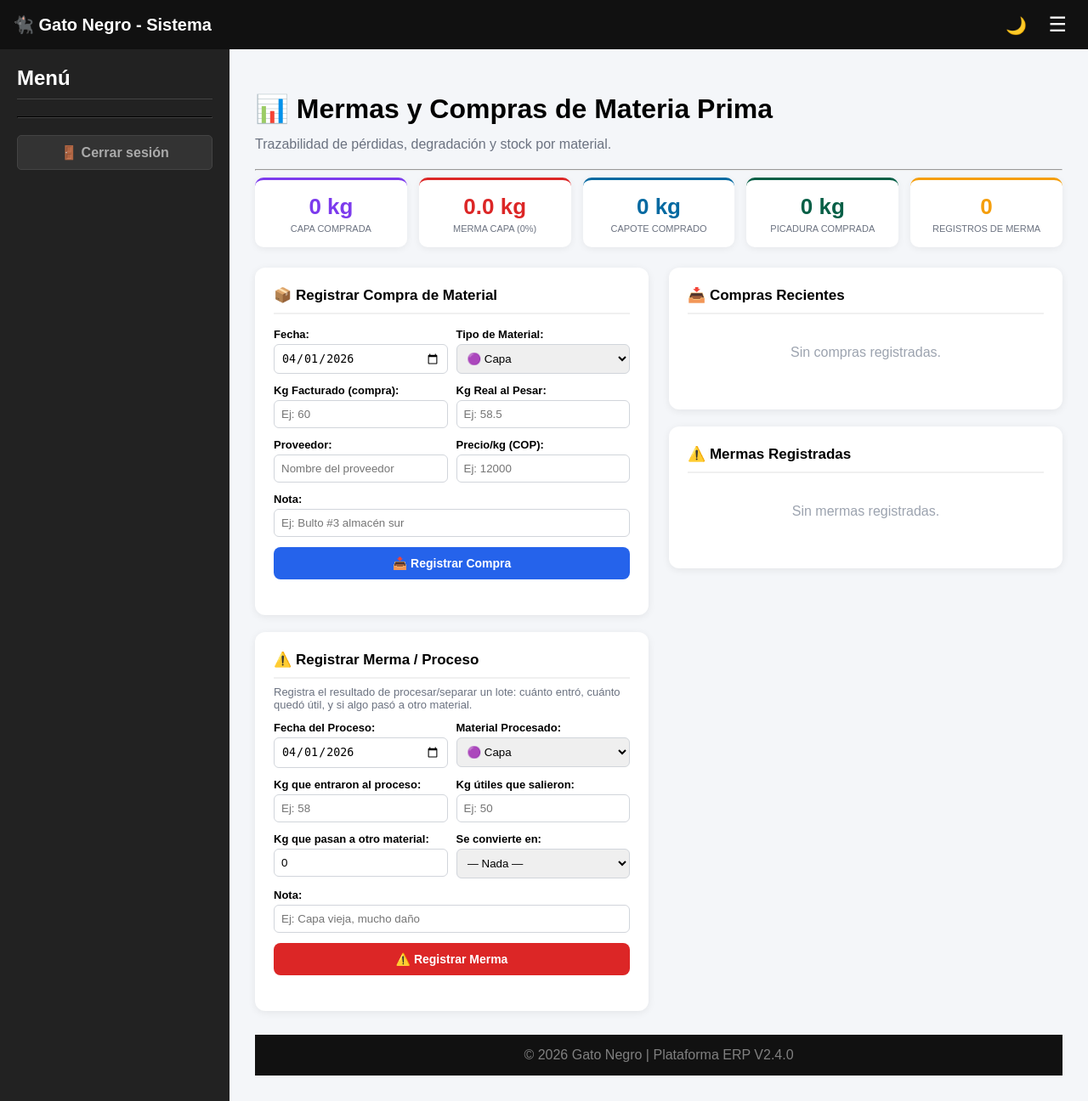
After one commit to Gonzalo-Jaimes/Gato-negro, a Node server app: template views/mermas.ejs in a window 1280 px wide. The commit adds this page. Shown: the whole page at 85% size. Run offline with Node 20, Linux system fonts and the light colour scheme; the template is opened without the code that fills it, so the values that code supplies are empty; some libraries are stand-ins or nearby versions.

Commit message:
v2.8.0: Mermas y compras materia prima, division de sacos, link mermas en menu

```diff
--- a/server.js
+++ b/server.js
@@ -1168,7 +1168,119 @@ app.get('/maquina/:id/qr', async (req, res) => {
     }
 });
 
+// ==================== MÓDULO MERMAS Y COMPRAS (V2.8) ====================
+
+// --- VISTA PRINCIPAL DE MERMAS ---
+app.get('/mermas', async (req, res) => {
+    if (!req.session.rol || req.session.rol !== 'admin') return res.redirect('/');
+    try {
+        const { data: compras } = await supabase.from('compras_materia_prima')
+            .select('*').order('fecha', { ascending: false }).limit(50);
+        const { data: mermas } = await supabase.from('mermas_material')
+            .select('*').order('fecha', { ascending: false }).limit(50);
+        res.render('mermas', { compras: compras || [], mermas: mermas || [] });
+    } catch(e) {
+        console.error('Error /mermas:', e);
+        res.render('mermas', { compras: [], mermas: [] });
+    }
+});
+
+// --- REGISTRAR COMPRA DE MATERIAL ---
+app.post('/registrar_compra_material', async (req, res) => {
+    if (!req.session.rol || req.session.rol !== 'admin') return res.redirect('/');
+    const { fecha, tipo, kg_comprado, kg_pesado, proveedor, precio_kg, nota } = req.body;
+    try {
+        await supabase.from('compras_materia_prima').insert([{
+            fecha,
+            tipo,
+            kg_comprado: parseFloat(kg_comprado),
+            kg_pesado:   kg_pesado   ? parseFloat(kg_pesado)   : null,
+            proveedor:   proveedor   || null,
+            precio_kg:   precio_kg   ? parseFloat(precio_kg)   : null,
+            nota:        nota        || null
+        }]);
+        res.redirect('/mermas?ok=compra');
+    } catch(e) {
+        console.error('Error registrar compra:', e);
+        res.redirect('/mermas?error=compra');
+    }
+});
+
+// --- REGISTRAR MERMA ---
+app.post('/registrar_merma', async (req, res) => {
+    if (!req.session.rol || req.session.rol !== 'admin') return res.redirect('/');
+    const { fecha, tipo_origen, kg_entrada, kg_util, kg_degradado, tipo_destino, nota } = req.body;
+    try {
+        await supabase.from('mermas_material').insert([{
+            fecha,
+            tipo_origen,
+            kg_entrada:   parseFloat(kg_entrada),
+            kg_util:      parseFloat(kg_util),
+            kg_degradado: kg_degradado ? parseFloat(kg_degradado) : 0,
+            tipo_destino: tipo_destino || null,
+            nota:         nota         || null
+        }]);
+        res.redirect('/mermas?ok=merma');
+    } catch(e) {
+        console.error('Error registrar merma:', e);
+        res.redirect('/mermas?error=merma');
+    }
+});
+
 // ==================== MÓDULO PICADURA PROCESADA (V2.7) ====================
+
+// --- DIVIDIR SACO EN MENORES ---
+// Toma un saco disponible, lo reemplaza por sacos de menor tamaño
+app.post('/dividir_saco', async (req, res) => {
+    if (!req.session.rol || req.session.rol !== 'admin') return res.json({ ok: false });
+    const { saco_id, distribuciones } = req.body;
+    // distribuciones: [{ peso_kg: 7, cantidad: 4 }, { peso_kg: 14, cantidad: 1 }]
+    if (!saco_id || !distribuciones || distribuciones.length === 0) {
+        return res.json({ ok: false, msg: 'Datos incompletos' });
+    }
+    try {
+        // 1. Obtener el saco original
+        const { data: saco, error: errSaco } = await supabase.from('sacos_picadura')
+            .select('*').eq('id', saco_id).eq('estado', 'disponible').single();
+        if (errSaco || !saco) return res.json({ ok: false, msg: 'Saco no encontrado o no disponible' });
+
+        // 2. Calcular total de kg solicitados
+        const totalNuevo = distribuciones.reduce((acc, d) => acc + (parseFloat(d.peso_kg) * parseInt(d.cantidad)), 0);
+        if (totalNuevo > parseFloat(saco.peso_kg) + 0.01) {
+            return res.json({ ok: false, msg: `Total de nuevos sacos (${totalNuevo}kg) excede el saco original (${saco.peso_kg}kg)` });
+        }
+
+        // 3. Obtener el número más alto actual de ese lote para continuar numeración
+        const { data: ultimos } = await supabase.from('sacos_picadura')
+            .select('numero_saco').eq('lote_id', saco.lote_id)
+            .order('numero_saco', { ascending: false }).limit(1);
+        let contador = (ultimos?.[0]?.numero_saco || 0) + 1;
+
+        // 4. Crear los sacos nuevos
+        const nuevos = [];
+        distribuciones.forEach(d => {
+            for (let i = 0; i < parseInt(d.cantidad); i++) {
+                nuevos.push({ lote_id: saco.lote_id, numero_saco: contador++, peso_kg: parseFloat(d.peso_kg), tipo: 'estandar', estado: 'disponible' });
+            }
+        });
+
+        // Sobrante si no se distribuyó todo el peso
+        const sobrante = parseFloat((parseFloat(saco.peso_kg) - totalNuevo).toFixed(2));
+        if (sobrante > 0.1) {
+            nuevos.push({ lote_id: saco.lote_id, numero_saco: contador++, peso_kg: sobrante, tipo: 'sobrante', estado: 'disponible' });
+        }
+
+        await supabase.from('sacos_picadura').insert(nuevos);
+
+        // 5. Eliminar el saco original (cambiar a estado especial)
+        await supabase.from('sacos_picadura').update({ estado: 'dividido' }).eq('id', saco_id);
+
+        return res.json({ ok: true, msg: `Saco #${saco.numero_saco} dividido en ${nuevos.length} sacos.`, nuevos_count: nuevos.length });
+    } catch(e) {
+        console.error('Error dividir saco:', e);
+        return res.json({ ok: false, msg: e.message });
+    }
+});
 
 // --- VISTA PRINCIPAL DE PICADURA ---
 app.get('/picadura', async (req, res) => {
--- /dev/null
+++ b/views/mermas.ejs
@@ -0,0 +1,258 @@
+<%- include('partials/header') %>
+
+<style>
+/* === MÓDULO MERMA Y COMPRAS V2.8 === */
+.merma-grid   { display: grid; grid-template-columns: 1fr 1fr; gap: 24px; margin-bottom: 28px; }
+.merma-card   { background: white; border-radius: 12px; padding: 22px; box-shadow: 0 2px 10px rgba(0,0,0,0.07); }
+.merma-card h3 { margin: 0 0 16px 0; font-size: 17px; border-bottom: 2px solid #f0f0f0; padding-bottom: 10px; }
+.tipo-badge   { display: inline-block; padding: 3px 12px; border-radius: 20px; font-size: 12px; font-weight: bold; }
+.tipo-capa    { background: #7c3aed; color: white; }
+.tipo-capote  { background: #0369a1; color: white; }
+.tipo-picadura { background: #065f46; color: white; }
+.kpi-row      { display: flex; gap: 14px; margin-bottom: 24px; flex-wrap: wrap; }
+.kpi-box      { flex: 1; min-width: 120px; background: white; border-radius: 10px; padding: 16px; text-align: center; box-shadow: 0 2px 8px rgba(0,0,0,0.06); border-top: 3px solid #2563eb; }
+.kpi-num      { font-size: 26px; font-weight: 900; }
+.kpi-lbl      { font-size: 11px; text-transform: uppercase; color: #6b7280; margin-top: 4px; }
+.merma-pos    { color: #dc2626; }
+.merma-neg    { color: #16a34a; }
+.merma-cero   { color: #6b7280; }
+.btn-sm       { padding: 6px 14px; border: none; border-radius: 6px; cursor: pointer; font-size: 13px; font-weight: bold; }
+/* Dark mode */
+html.dark-mode .merma-card  { background: #111 !important; border: 1px solid #2d2d2d !important; color: #e5e7eb !important; }
+html.dark-mode .merma-card h3 { border-bottom-color: #2d2d2d !important; color: #f3f4f6 !important; }
+html.dark-mode .kpi-box     { background: #111 !important; border: 1px solid #2d2d2d !important; color: #e5e7eb !important; }
+html.dark-mode .kpi-lbl     { color: #6b7280 !important; }
+@media (max-width:700px) { .merma-grid { grid-template-columns: 1fr; } }
+</style>
+
+<h1>📊 Mermas y Compras de Materia Prima</h1>
+<p style="color:#6b7280; margin-top:-8px; margin-bottom:20px;">Trazabilidad de pérdidas, degradación y stock por material.</p>
+<hr>
+
+<!-- KPIs resumen -->
+<div class="kpi-row">
+    <%
+        const totalCompradoCapa    = compras.filter(c=>c.tipo==='capa').reduce((a,c)=>a+parseFloat(c.kg_comprado||0),0);
+        const totalCompradoCapote  = compras.filter(c=>c.tipo==='capote').reduce((a,c)=>a+parseFloat(c.kg_comprado||0),0);
+        const totalCompradoPic     = compras.filter(c=>c.tipo==='picadura_bruta').reduce((a,c)=>a+parseFloat(c.kg_comprado||0),0);
+        const totalMermaCapa       = mermas.filter(m=>m.tipo_origen==='capa').reduce((a,m)=>a+parseFloat(m.kg_merma||0),0);
+        const totalMermaCapote     = mermas.filter(m=>m.tipo_origen==='capote').reduce((a,m)=>a+parseFloat(m.kg_merma||0),0);
+        const totalMermaPic        = mermas.filter(m=>m.tipo_origen==='picadura_bruta').reduce((a,m)=>a+parseFloat(m.kg_merma||0),0);
+        const pctMermaCapa         = totalCompradoCapa > 0 ? ((totalMermaCapa/totalCompradoCapa)*100).toFixed(1) : 0;
+    %>
+    <div class="kpi-box" style="border-top-color:#7c3aed;">
+        <div class="kpi-num" style="color:#7c3aed;"><%= totalCompradoCapa.toFixed(0) %> kg</div>
+        <div class="kpi-lbl">Capa Comprada</div>
+    </div>
+    <div class="kpi-box" style="border-top-color:#dc2626;">
+        <div class="kpi-num merma-pos"><%= totalMermaCapa.toFixed(1) %> kg</div>
+        <div class="kpi-lbl">Merma Capa (<%= pctMermaCapa %>%)</div>
+    </div>
+    <div class="kpi-box" style="border-top-color:#0369a1;">
+        <div class="kpi-num" style="color:#0369a1;"><%= totalCompradoCapote.toFixed(0) %> kg</div>
+        <div class="kpi-lbl">Capote Comprado</div>
+    </div>
+    <div class="kpi-box" style="border-top-color:#065f46;">
+        <div class="kpi-num" style="color:#065f46;"><%= totalCompradoPic.toFixed(0) %> kg</div>
+        <div class="kpi-lbl">Picadura Comprada</div>
+    </div>
+    <div class="kpi-box" style="border-top-color:#f59e0b;">
+        <div class="kpi-num" style="color:#f59e0b;"><%= mermas.length %></div>
+        <div class="kpi-lbl">Registros de Merma</div>
+    </div>
+</div>
+
+<div class="merma-grid">
+
+    <!-- COLUMNA IZQUIERDA: Formularios -->
+    <div>
+
+        <!-- REGISTRAR COMPRA -->
+        <div class="merma-card" style="margin-bottom:20px;">
+            <h3>📦 Registrar Compra de Material</h3>
+            <form action="/registrar_compra_material" method="POST">
+                <div style="display:grid; grid-template-columns:1fr 1fr; gap:10px; margin-bottom:12px;">
+                    <div>
+                        <label style="font-size:13px; font-weight:bold; display:block; margin-bottom:4px;">Fecha:</label>
+                        <input type="date" name="fecha" value="<%= new Date().toISOString().slice(0,10) %>" required style="width:100%; padding:8px; border:1px solid #d1d5db; border-radius:6px; box-sizing:border-box;">
+                    </div>
+                    <div>
+                        <label style="font-size:13px; font-weight:bold; display:block; margin-bottom:4px;">Tipo de Material:</label>
+                        <select name="tipo" required style="width:100%; padding:8px; border:1px solid #d1d5db; border-radius:6px; box-sizing:border-box;">
+                            <option value="capa">🟣 Capa</option>
+                            <option value="capote">🔵 Capote</option>
+                            <option value="picadura_bruta">🟢 Picadura Bruta</option>
+                        </select>
+                    </div>
+                </div>
+                <div style="display:grid; grid-template-columns:1fr 1fr; gap:10px; margin-bottom:12px;">
+                    <div>
+                        <label style="font-size:13px; font-weight:bold; display:block; margin-bottom:4px;">Kg Facturado (compra):</label>
+                        <input type="number" name="kg_comprado" step="0.1" min="0.1" placeholder="Ej: 60" required style="width:100%; padding:8px; border:1px solid #d1d5db; border-radius:6px; box-sizing:border-box;">
+                    </div>
+                    <div>
+                        <label style="font-size:13px; font-weight:bold; display:block; margin-bottom:4px;">Kg Real al Pesar:</label>
+                        <input type="number" name="kg_pesado" step="0.1" min="0" placeholder="Ej: 58.5" style="width:100%; padding:8px; border:1px solid #d1d5db; border-radius:6px; box-sizing:border-box;">
+                    </div>
+                </div>
+                <div style="display:grid; grid-template-columns:1fr 1fr; gap:10px; margin-bottom:12px;">
+                    <div>
+                        <label style="font-size:13px; font-weight:bold; display:block; margin-bottom:4px;">Proveedor:</label>
+                        <input type="text" name="proveedor" placeholder="Nombre del proveedor" style="width:100%; padding:8px; border:1px solid #d1d5db; border-radius:6px; box-sizing:border-box;">
+                    </div>
+                    <div>
+                        <label style="font-size:13px; font-weight:bold; display:block; margin-bottom:4px;">Precio/kg (COP):</label>
+                        <input type="number" name="precio_kg" step="1" min="0" placeholder="Ej: 12000" style="width:100%; padding:8px; border:1px solid #d1d5db; border-radius:6px; box-sizing:border-box;">
+                    </div>
+                </div>
+                <div style="margin-bottom:12px;">
+                    <label style="font-size:13px; font-weight:bold; display:block; margin-bottom:4px;">Nota:</label>
+                    <input type="text" name="nota" placeholder="Ej: Bulto #3 almacén sur" style="width:100%; padding:8px; border:1px solid #d1d5db; border-radius:6px; box-sizing:border-box;">
+                </div>
+                <button type="submit" style="background:#2563eb; color:white; border:none; padding:11px; width:100%; border-radius:8px; font-weight:bold; font-size:14px; cursor:pointer;">📥 Registrar Compra</button>
+            </form>
+        </div>
+
+        <!-- REGISTRAR MERMA -->
+        <div class="merma-card">
+            <h3>⚠️ Registrar Merma / Proceso</h3>
+            <p style="font-size:13px; color:#6b7280; margin-top:-8px; margin-bottom:12px;">Registra el resultado de procesar/separar un lote: cuánto entró, cuánto quedó útil, y si algo pasó a otro material.</p>
+            <form action="/registrar_merma" method="POST">
+                <div style="display:grid; grid-template-columns:1fr 1fr; gap:10px; margin-bottom:12px;">
+                    <div>
+                        <label style="font-size:13px; font-weight:bold; display:block; margin-bottom:4px;">Fecha del Proceso:</label>
+                        <input type="date" name="fecha" value="<%= new Date().toISOString().slice(0,10) %>" required style="width:100%; padding:8px; border:1px solid #d1d5db; border-radius:6px; box-sizing:border-box;">
+                    </div>
+                    <div>
+                        <label style="font-size:13px; font-weight:bold; display:block; margin-bottom:4px;">Material Procesado:</label>
+                        <select name="tipo_origen" required style="width:100%; padding:8px; border:1px solid #d1d5db; border-radius:6px; box-sizing:border-box;" onchange="actualizarDestinos(this.value)">
+                            <option value="capa">🟣 Capa</option>
+                            <option value="capote">🔵 Capote</option>
+                            <option value="picadura_bruta">🟢 Picadura Bruta</option>
+                        </select>
+                    </div>
+                </div>
+                <div style="display:grid; grid-template-columns:1fr 1fr; gap:10px; margin-bottom:12px;">
+                    <div>
+                        <label style="font-size:13px; font-weight:bold; display:block; margin-bottom:4px;">Kg que entraron al proceso:</label>
+                        <input type="number" name="kg_entrada" id="inp-entrada" step="0.1" min="0.1" placeholder="Ej: 58" required style="width:100%; padding:8px; border:1px solid #d1d5db; border-radius:6px; box-sizing:border-box;" oninput="calcMerma()">
+                    </div>
+                    <div>
+                        <label style="font-size:13px; font-weight:bold; display:block; margin-bottom:4px;">Kg útiles que salieron:</label>
+                        <input type="number" name="kg_util" id="inp-util" step="0.1" min="0" placeholder="Ej: 50" required style="width:100%; padding:8px; border:1px solid #d1d5db; border-radius:6px; box-sizing:border-box;" oninput="calcMerma()">
+                    </div>
+                </div>
+                <div id="merma-preview" style="display:none; background:#fef2f2; border:1px solid #fca5a5; border-radius:8px; padding:10px; margin-bottom:12px; font-size:13px;">
+                    Merma calculada: <strong id="txt-merma" style="color:#dc2626;"></strong>
+                </div>
+                <div style="display:grid; grid-template-columns:1fr 1fr; gap:10px; margin-bottom:12px;" id="seccion-degradado">
+                    <div>
+                        <label style="font-size:13px; font-weight:bold; display:block; margin-bottom:4px;">Kg que pasan a otro material:</label>
+                        <input type="number" name="kg_degradado" step="0.1" min="0" value="0" placeholder="0" style="width:100%; padding:8px; border:1px solid #d1d5db; border-radius:6px; box-sizing:border-box;">
+                    </div>
+                    <div>
+                        <label style="font-size:13px; font-weight:bold; display:block; margin-bottom:4px;">Se convierte en:</label>
+                        <select name="tipo_destino" id="sel-destino" style="width:100%; padding:8px; border:1px solid #d1d5db; border-radius:6px; box-sizing:border-box;">
+                            <option value="">— Nada —</option>
+                            <option value="capote">Capote</option>
+                            <option value="picadura_bruta">Picadura Bruta</option>
+                        </select>
+                    </div>
+                </div>
+                <div style="margin-bottom:12px;">
+                    <label style="font-size:13px; font-weight:bold; display:block; margin-bottom:4px;">Nota:</label>
+                    <input type="text" name="nota" placeholder="Ej: Capa vieja, mucho daño" style="width:100%; padding:8px; border:1px solid #d1d5db; border-radius:6px; box-sizing:border-box;">
+                </div>
+                <button type="submit" style="background:#dc2626; color:white; border:none; padding:11px; width:100%; border-radius:8px; font-weight:bold; font-size:14px; cursor:pointer;">⚠️ Registrar Merma</button>
+            </form>
+        </div>
+
+    </div>
+
+    <!-- COLUMNA DERECHA: Historial -->
+    <div>
+        <!-- COMPRAS RECIENTES -->
+        <div class="merma-card" style="margin-bottom:20px;">
+            <h3>📥 Compras Recientes</h3>
+            <% if (compras.length === 0) { %>
+                <p style="color:#9ca3af; text-align:center; padding:20px;">Sin compras registradas.</p>
+            <% } else { %>
+            <table>
+                <tr><th>Fecha</th><th>Material</th><th>Comprado</th><th>Pesado</th><th>Diferencia</th></tr>
+                <% compras.slice(0,15).forEach(c => {
+                    const dif = c.kg_pesado ? (parseFloat(c.kg_pesado) - parseFloat(c.kg_comprado)).toFixed(1) : '—';
+                    const difNum = parseFloat(dif);
+                    const difColor = isNaN(difNum) ? '#6b7280' : difNum < 0 ? '#dc2626' : difNum > 0 ? '#16a34a' : '#6b7280';
+                %>
+                <tr>
+                    <td style="font-size:12px;"><%= c.fecha %></td>
+                    <td><span class="tipo-badge tipo-<%= c.tipo === 'picadura_bruta' ? 'picadura' : c.tipo %>"><%= c.tipo === 'picadura_bruta' ? 'Picadura' : c.tipo.charAt(0).toUpperCase()+c.tipo.slice(1) %></span></td>
+                    <td><strong><%= c.kg_comprado %> kg</strong></td>
+                    <td><%= c.kg_pesado ? c.kg_pesado+' kg' : '—' %></td>
+                    <td style="color:<%= difColor %>; font-weight:bold;"><%= isNaN(difNum) ? '—' : (difNum > 0 ? '+' : '') + dif + ' kg' %></td>
+                </tr>
+                <% }); %>
+            </table>
+            <% } %>
+        </div>
+
+        <!-- MERMAS RECIENTES -->
+        <div class="merma-card">
+            <h3>⚠️ Mermas Registradas</h3>
+            <% if (mermas.length === 0) { %>
+                <p style="color:#9ca3af; text-align:center; padding:20px;">Sin mermas registradas.</p>
+            <% } else { %>
+            <table>
+                <tr><th>Fecha</th><th>Material</th><th>Entrada</th><th>Útil</th><th>Merma</th><th>Degradado a</th></tr>
+                <% mermas.slice(0,15).forEach(m => {
+                    const mermaNum = parseFloat(m.kg_merma || 0);
+                    const mermaColor = mermaNum > 0 ? '#dc2626' : mermaNum < 0 ? '#16a34a' : '#6b7280';
+                %>
+                <tr>
+                    <td style="font-size:12px;"><%= m.fecha %></td>
+                    <td><span class="tipo-badge tipo-<%= m.tipo_origen === 'picadura_bruta' ? 'picadura' : m.tipo_origen %>"><%= m.tipo_origen === 'picadura_bruta' ? 'Picadura' : m.tipo_origen.charAt(0).toUpperCase()+m.tipo_origen.slice(1) %></span></td>
+                    <td><%= m.kg_entrada %> kg</td>
+                    <td><%= m.kg_util %> kg</td>
+                    <td style="color:<%= mermaColor %>; font-weight:bold;"><%= mermaNum > 0 ? '+' : '' %><%= mermaNum.toFixed(1) %> kg</td>
+                    <td style="font-size:11px; color:#6b7280;"><%= m.tipo_destino ? ('→ ' + m.tipo_destino) : '—' %></td>
+                </tr>
+                <% }); %>
+            </table>
+            <% } %>
+        </div>
+    </div>
+
+</div>
+
+<script>
+function calcMerma() {
+    const ent   = parseFloat(document.getElementById('inp-entrada').value) || 0;
+    const util  = parseFloat(document.getElementById('inp-util').value) || 0;
+    const prev  = document.getElementById('merma-preview');
+    const txt   = document.getElementById('txt-merma');
+    if (ent > 0 && util >= 0) {
+        const merma = ent - util;
+        prev.style.display = 'block';
+        prev.style.background = merma > 0 ? '#fef2f2' : '#f0fdf4';
+        prev.style.borderColor = merma > 0 ? '#fca5a5' : '#86efac';
+        txt.textContent = (merma > 0 ? '' : '+') + (-merma).toFixed(1) + ' kg ' + (merma > 0 ? '(pérdida)' : '(ganancia por humedad)');
+        txt.style.color = merma > 0 ? '#dc2626' : '#16a34a';
+    } else {
+        prev.style.display = 'none';
+    }
+}
+function actualizarDestinos(tipo) {
+    const sel = document.getElementById('sel-destino');
+    sel.innerHTML = '<option value="">— Nada —</option>';
+    if (tipo === 'capa') {
+        sel.innerHTML += '<option value="capote">Capote</option>';
+        sel.innerHTML += '<option value="picadura_bruta">Picadura Bruta</option>';
+    } else if (tipo === 'capote') {
+        sel.innerHTML += '<option value="picadura_bruta">Picadura Bruta</option>';
+    }
+    // Picadura no degenera a nada
+    document.getElementById('seccion-degradado').style.display = tipo === 'picadura_bruta' ? 'none' : 'grid';
+}
+</script>
+
+<%- include('partials/footer') %>
--- a/views/partials/header.ejs
+++ b/views/partials/header.ejs
@@ -172,6 +172,7 @@
                 <a href="/nomina">💰 Nómina y Pagos</a>
                 <a href="/analitica">📈 Dashboard Analítico BI</a>
                 <a href="/empleados">👨‍🏭 Plantilla Empleados</a>
+                <a href="/mermas">⚠️ Mermas y Compras</a>
             </div>
         </div>
 
```
Also changed, not shown: views/picadura.ejs (+98 -1 lines).
